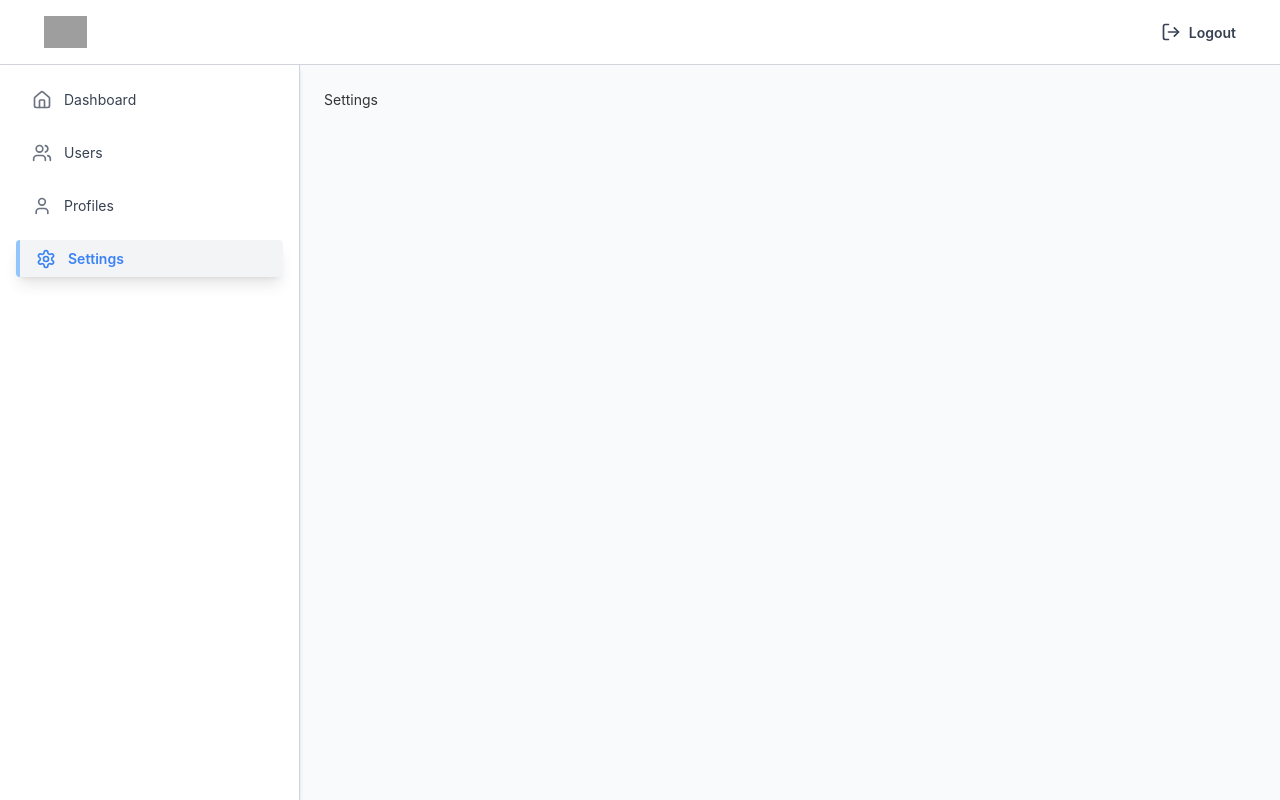
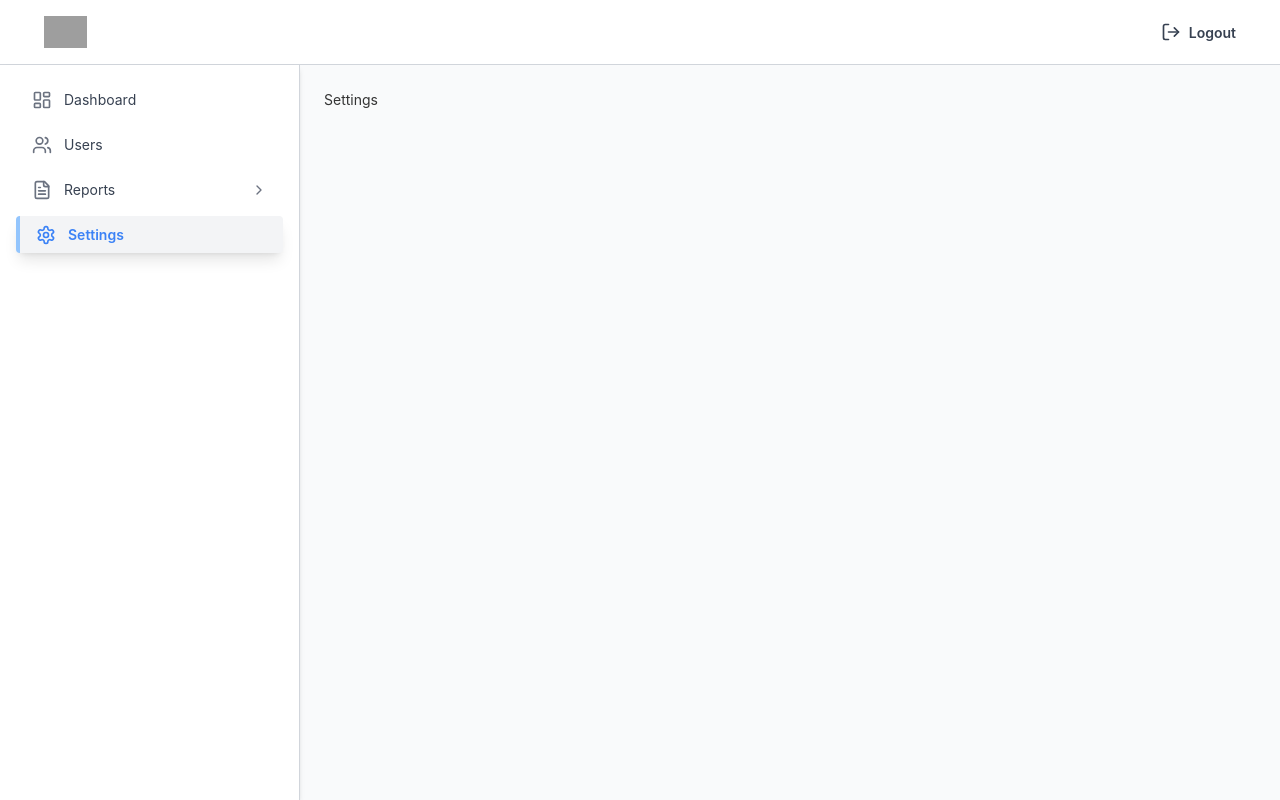
Before and after one commit to HamzaAliKundi/portal, a React (Vite) app: page /settings in a window 1280 px wide. Built offline with nearby package versions, Linux system fonts and the light colour scheme; sample sign-in values are in the browser's storage; grey boxes are pictures that could not be loaded.

Commit message:
side nav links changes

```diff
--- a/src/App.tsx
+++ b/src/App.tsx
@@ -13,6 +13,8 @@ import ResetPassword from "./pages/auth/resetPassword";
 import { Toaster } from "react-hot-toast";
 import EditUser from "./components/users/editUser";
 import AddUser from "./components/users/addUser";
+import Reports from "./pages/reports/dailyReports";
+import Analytics from "./pages/reports/analytics";
 
 function App() {
   return (
@@ -34,6 +36,9 @@ function App() {
             <Route path="users/add" element={<AddUser />} />
             <Route path="users/edit/:id" element={<EditUser />} />
 
+            <Route path="/reports/daily" element={<Reports />} />
+            <Route path="/reports/analytics" element={<Analytics />} />
+
             <Route path="settings" element={<Settings />} />
 
             <Route path="profiles" element={<Profiles />} />
--- a/src/pages/layout.tsx
+++ b/src/pages/layout.tsx
@@ -3,6 +3,7 @@ import { NavLink, Outlet } from "react-router-dom";
 import { Home, User, Users, Settings } from "lucide-react";
 import Navbar from "./navbar";
 import { Menu, X } from "lucide-react";
+import SideNav from "./sideNav";
 
 const links = [
   { name: "Dashboard", path: "/dashboard", icon: Home },
@@ -21,47 +22,7 @@ const Layout = () => {
       <Navbar />
 
       <div className="flex flex-1">
-        <aside
-          className={`fixed inset-y-0 left-0 z-20 w-[300px] bg-white border-r border-gray-300 shadow-md transform ${
-            isSidebarOpen ? "translate-x-0" : "-translate-x-full"
-          } transition-transform duration-300 md:translate-x-0 md:relative`}
-        >
-          <nav className="px-4 pt-9 md:pt-2 lg:pt-4">
-            <ul className="space-y-4">
-              {links.map((link) => (
-                <li key={link.path}>
-                  <NavLink
-                    to={link.path}
-                    className={({ isActive }) =>
-                      `flex items-center px-4 py-2 rounded transition-all ${
-                        isActive
-                          ? "!bg-gray-100 !border-l-4 !border-blue-300 !shadow-lg !text-blue-500 !no-underline !font-semibold"
-                          : "!text-gray-700 !hover:bg-gray-200 !no-underline"
-                      }`
-                    }
-                  >
-                    {({ isActive }) => (
-                      <>
-                        <link.icon
-                          className={`!mr-3 !no-underline !h-5 !w-5 transition-colors ${
-                            isActive ? "!text-blue-500" : "!text-gray-500"
-                          }`}
-                        />
-                        {link.name}
-                      </>
-                    )}
-                  </NavLink>
-                </li>
-              ))}
-            </ul>
-          </nav>
-          <button
-            onClick={toggleSidebar}
-            className="absolute top-4 right-4 text-gray-600 md:hidden"
-          >
-            <X className="h-5 w-5" />
-          </button>
-        </aside>
+        <SideNav isSidebarOpen={isSidebarOpen} toggleSidebar={toggleSidebar} />
 
         <main
           className={`flex-1 p-6 bg-gray-50 ${
--- /dev/null
+++ b/src/pages/reports/analytics.tsx
@@ -0,0 +1,5 @@
+const Analytics = () => {
+  return <div>Analytics</div>;
+};
+
+export default Analytics;
--- /dev/null
+++ b/src/pages/reports/dailyReports.tsx
@@ -0,0 +1,5 @@
+const Reports = () => {
+  return <div>DailyReports</div>;
+};
+
+export default Reports;
--- /dev/null
+++ b/src/pages/sideNav.tsx
@@ -0,0 +1,161 @@
+import { NavLink } from "react-router-dom";
+import {
+  Home,
+  User,
+  Users,
+  Settings,
+  X,
+  ChevronDown,
+  ChevronRight,
+  LayoutDashboard,
+  FileText,
+  ClipboardList,
+  Building,
+  PieChart,
+  Shield
+} from "lucide-react";
+import { useState } from "react";
+
+interface DropdownItem {
+  name: string;
+  path: string;
+  icon: any;
+}
+
+interface NavSection {
+  name: string;
+  icon: any;
+  items?: DropdownItem[];
+  path?: string;
+}
+
+const navSections: NavSection[] = [
+  { name: "Dashboard", path: "/dashboard", icon: LayoutDashboard },
+  { name: "Users", path: "/users", icon: Users },
+  {
+    name: "Reports",
+    icon: FileText,
+    items: [
+      { name: "Daily Reports", path: "/reports/daily", icon: ClipboardList },
+      { name: "Analytics", path: "/reports/analytics", icon: PieChart },
+    ],
+  },
+  { name: "Settings", path: "/settings", icon: Settings },
+];
+
+interface SideNavProps {
+  isSidebarOpen: boolean;
+  toggleSidebar: () => void;
+}
+
+const SideNav = ({ isSidebarOpen, toggleSidebar }: SideNavProps) => {
+  const [openDropdowns, setOpenDropdowns] = useState<{ [key: string]: boolean }>({});
+
+  const toggleDropdown = (sectionName: string) => {
+    setOpenDropdowns(prev => ({
+      ...prev,
+      [sectionName]: !prev[sectionName]
+    }));
+  };
+
+  const handleTopLevelClick = () => setOpenDropdowns({});
+
+  return (
+    <aside
+      className={`fixed inset-y-0 left-0 z-20 w-[300px] bg-white border-r border-gray-300 shadow-md transform ${
+        isSidebarOpen ? "translate-x-0" : "-translate-x-full"
+      } transition-transform duration-300 md:translate-x-0 md:relative`}
+    >
+      <nav className="px-4 pt-9 md:pt-2 lg:pt-4">
+        <ul className="space-y-2">
+          {navSections.map((section) => (
+            <li key={section.name}>
+              {section.items ? (
+                <div>
+                  <button
+                    onClick={() => toggleDropdown(section.name)}
+                    className={`w-full flex items-center justify-between px-4 py-2 rounded transition-all ${
+                      openDropdowns[section.name]
+                        ? "!bg-gray-100 !border-l-4 !border-blue-300 !shadow-sm !text-blue-500 !font-semibold"
+                        : "!text-gray-700 hover:!bg-gray-100 hover:!border-l-4 hover:!border-gray-300"
+                    }`}
+                  >
+                    <div className="flex items-center">
+                      <section.icon className={`mr-3 h-5 w-5 ${
+                        openDropdowns[section.name] ? "!text-blue-500" : "!text-gray-500"
+                      }`} />
+                      <span>{section.name}</span>
+                    </div>
+                    {openDropdowns[section.name] ? (
+                      <ChevronDown className={`h-4 w-4 ${
+                        openDropdowns[section.name] ? "!text-blue-500" : "!text-gray-500"
+                      }`} />
+                    ) : (
+                      <ChevronRight className="h-4 w-4 !text-gray-500" />
+                    )}
+                  </button>
+                  {openDropdowns[section.name] && (
+                    <ul className="ml-6 mt-2 space-y-2">
+                      {section.items.map((item) => (
+                        <li key={item.path}>
+                          <NavLink
+                            to={item.path}
+                            className={({ isActive }) =>
+                              `flex items-center px-4 py-2 rounded transition-all ${
+                                isActive
+                                  ? "!bg-gray-100 !border-l-4 !border-blue-300 !shadow-sm !text-blue-500 !font-semibold !no-underline"
+                                  : "!text-gray-700 hover:!bg-gray-100 hover:!border-l-4 hover:!border-gray-300 !no-underline"
+                              }`
+                            }
+                          >
+                            {({ isActive }) => (
+                              <>
+                                <item.icon className={`!mr-3 !h-4 !w-4 ${
+                                  isActive ? "!text-blue-500" : "!text-gray-500"
+                                }`} />
+                                {item.name}
+                              </>
+                            )}
+                          </NavLink>
+                        </li>
+                      ))}
+                    </ul>
+                  )}
+                </div>
+              ) : (
+                <NavLink
+                  to={section.path!}
+                  onClick={handleTopLevelClick}
+                  className={({ isActive }) =>
+                    `flex items-center px-4 py-2 rounded transition-all ${
+                      isActive
+                        ? "!bg-gray-100 !border-l-4 !border-blue-300 !shadow-lg !text-blue-500 !font-semibold !no-underline"
+                        : "!text-gray-700 hover:!bg-gray-100 hover:!border-l-4 hover:!border-gray-300 !no-underline"
+                    }`
+                  }
+                >
+                  {({ isActive }) => (
+                    <>
+                      <section.icon className={`!mr-3 !h-5 !w-5 ${
+                        isActive ? "!text-blue-500" : "!text-gray-500"
+                      }`} />
+                      {section.name}
+                    </>
+                  )}
+                </NavLink>
+              )}
+            </li>
+          ))}
+        </ul>
+      </nav>
+      <button
+        onClick={toggleSidebar}
+        className="absolute top-4 right-4 text-gray-600 md:hidden"
+      >
+        <X className="h-5 w-5" />
+      </button>
+    </aside>
+  );
+};
+
+export default SideNav;
```
